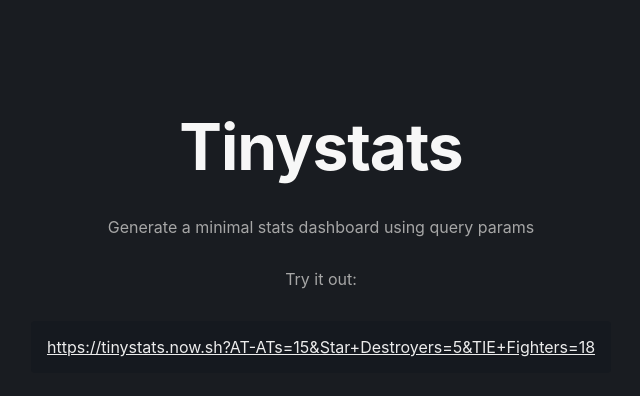
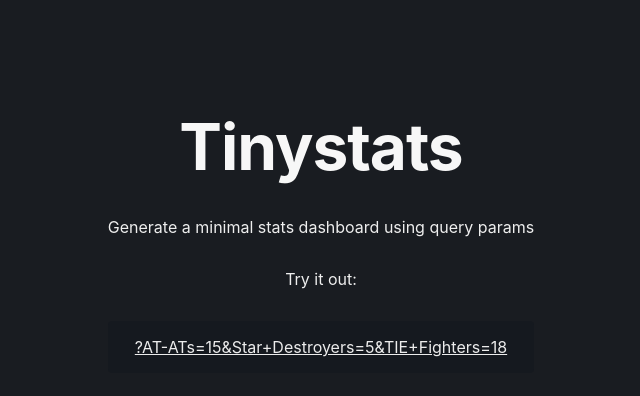
Before and after one commit to jkulton/tinystats, a plain HTML site: page index.html in a window 1280 px wide. Shown: the whole page, without its empty margins (319-959 px from the left). Drawn offline with Linux system fonts and the light colour scheme.

Commit message:
style tweaks

```diff
--- a/index.html
+++ b/index.html
@@ -14,7 +14,7 @@
 
     <p>Try it out:</p>
 
-    <p><a href="?AT-ATs=15&Star+Destroyers=5&TIE+Fighters=18">https://tinystats.now.sh?AT-ATs=15&Star+Destroyers=5&TIE+Fighters=18</a></p>
+    <p><a href="?AT-ATs=15&Star+Destroyers=5&TIE+Fighters=18">?AT-ATs=15&Star+Destroyers=5&TIE+Fighters=18</a></p>
   </div>
 </body>
 </html>
--- a/styles.css
+++ b/styles.css
@@ -12,8 +12,7 @@ body {
   height: 100%;
 }
 
-h1,
-h2 {
+h1 {
   letter-spacing: -.067rem;
 }
 
@@ -33,6 +32,8 @@ body > section {
   align-items: center;
   justify-content: center;
   flex-wrap: wrap;
+  border: 1px solid #272a2f;
+  border-radius: 8px;
 }
 
 section > h1 {
@@ -42,8 +43,8 @@ section > h1 {
 }
 
 section > h2 {
-  opacity: .2;
   margin: 2rem 0 0 0;
+  color: #bbbbbb;
 }
 
 .intro {
@@ -59,7 +60,7 @@ section > h2 {
 .intro p {
   max-width: 768px;
   margin-top: 2rem;
-  color: #a6a6a6;
+  color: #eeeeee;
 }
 
 .intro p a {
```
